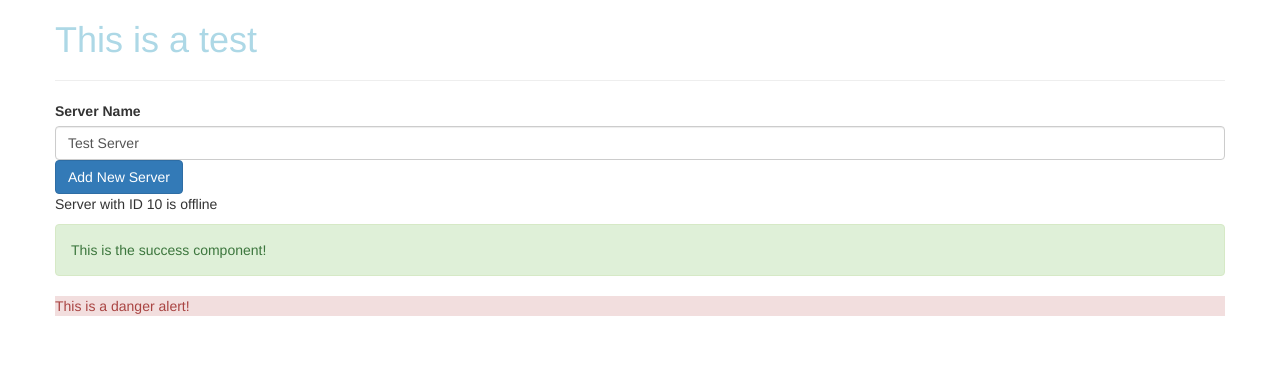
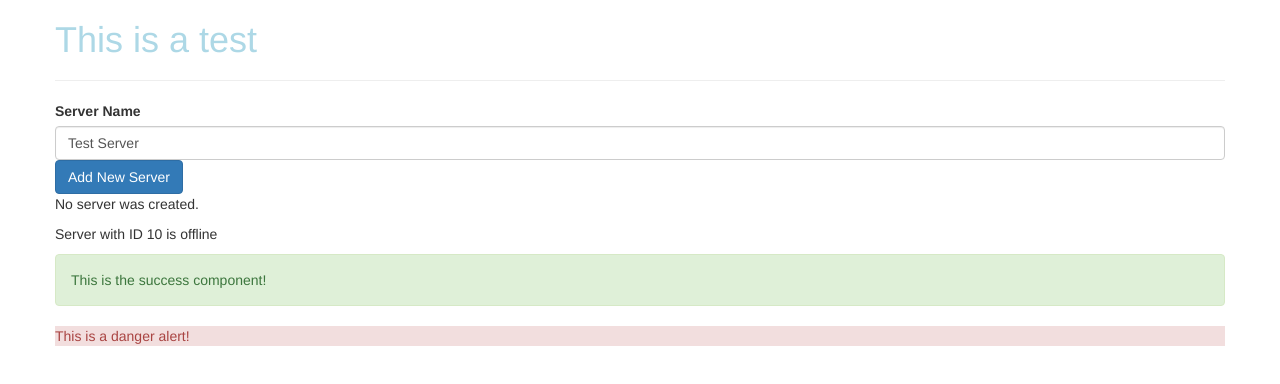
Before and after one commit to JoshGrant5/angular-complete-guide, an Angular app in the folder basics/project-template/: page / in a window 1280 px wide. Shown: the top 384 px of the page. Built offline with nearby package versions, Linux system fonts and the light colour scheme.

Commit message:
Can use inline else conditions with ngIf

```diff
--- a/basics/project-template/src/app/servers/servers.component.html
+++ b/basics/project-template/src/app/servers/servers.component.html
@@ -4,6 +4,10 @@
 
 <button class="btn btn-primary" [disabled]='!allowNewServer' (click)='onCreateServer()'>Add New Server</button>
 
-<p *ngIf='serverCreated'>Server was created, server name is {{ serverName }}</p>
+<p *ngIf='serverCreated; else noServer'>Server was created, server name is {{ serverName }}</p>
+
+<ng-template #noServer>
+  <p>No server was created.</p>
+</ng-template>
 
 <app-server></app-server>
```
